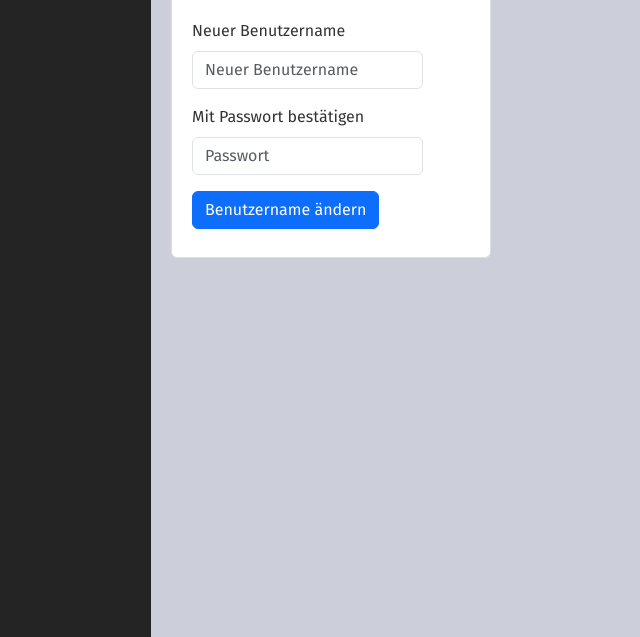
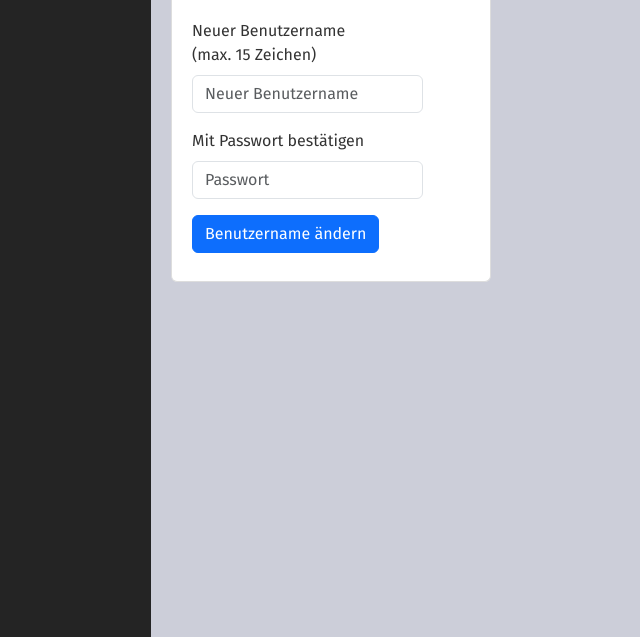
Before and after one commit to 1olp1/fch_tippspiel_24, a Flask app: page /account/change_username in a window 1280 px wide. Shown: the part 163-800 px from the top of the page, without its empty margins (99-739 px from the left). Run offline with Flask 3, Linux system fonts and the light colour scheme; some libraries are stand-ins or nearby versions.

Commit message:
Set a max. number of chars for username

```diff
--- a/app.py
+++ b/app.py
@@ -64,6 +64,9 @@ def rangliste_overview():
             # Fetch matches and predictions for the current matchday
             filtered_matches = get_filtered_matches_by_date(db_session, game_round_to_display - 1)
             filtered_predictions = get_filtered_predictions_by_date(db_session, game_round_to_display - 1)
+
+            for match in filtered_matches:
+                print(match.id)
 
             # Calculate user points for the matchday
             user_points_matchday = {user.id: 0 for user in users}
@@ -463,6 +466,10 @@ def change_username():
                     flash("Benutzername bereits vergeben", 'error')
                     return redirect("/account/change_username")
 
+                if len(new_username) > 15:
+                    flash("Benutzername ist zu lang", 'error')
+                    return redirect("/account/change_username")
+
                 # Update the user's username in the database
                 user.username = new_username
                 db_session.commit()
@@ -489,8 +496,6 @@ def register():
                 password = request.form.get("password")
                 password_repetition = request.form.get("confirmation")
                 access_code = request.form.get("accesscode")
-                print("eingegebener access_code")
-                print("gespeichert access_code: ", os.getenv("ACCESSCODE_TIPPSPIEL"))
 
                 if not username:
                     flash("Kein Benutzername angegeben", 'error')
@@ -509,6 +514,10 @@ def register():
                 # Check if passwords are entered and if they match
                 if not password or not password_repetition or password != password_repetition:
                     flash("Passwörter fehlen oder stimmen nicht überein", 'error')
+                    return redirect("/register")
+
+                if len(username) > 15:
+                    flash("Benutzername ist zu lang", 'error')
                     return redirect("/register")
 
                 # Hash the password
--- a/helpers.py
+++ b/helpers.py
@@ -664,6 +664,10 @@ def update_live_matches_and_scores(db_session):
     game_updated = False
 
     for match in live_matches:
+        # Don't try to update manually added games (indicated by negative match id's)
+        print(match.id)
+        if match.id < 0:
+            continue
         match_data = get_matchdata_openliga(match.id)
         if match_data:
             update_match_score_for_live_scores(db_session, match_data)
--- a/templates/account_change_username.html
+++ b/templates/account_change_username.html
@@ -11,7 +11,7 @@
                 <p> Aktueller Benutzername: <strong>{{ session.username }}</strong> </p>
             </div>
             <div class="mb-3">
-                <label for="new_username" class="form-label">Neuer Benutzername</label>
+                <label for="new_username" class="form-label">Neuer Benutzername <br> (max. 15 Zeichen)</label>
                 <input type="text" id="new_username" name="new_username" class="form-control w-auto" placeholder="Neuer Benutzername" required aria-label="New Username">
             </div>
             <div class="mb-3">
--- a/templates/rangliste.html
+++ b/templates/rangliste.html
@@ -163,7 +163,7 @@
         // Function to handle screen size changes
         function handleScreenSizeChange(e) {
             if (e.matches) {
-                if (screenWidth < 360){
+                if (screenWidth < 370){
                     no_columns_to_display = 1;
                 }
                 updateTableDisplay();
```
